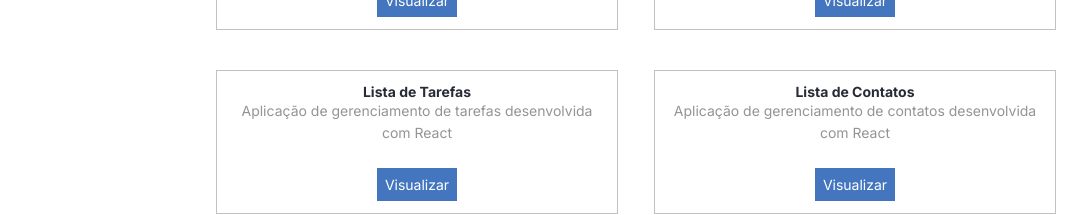
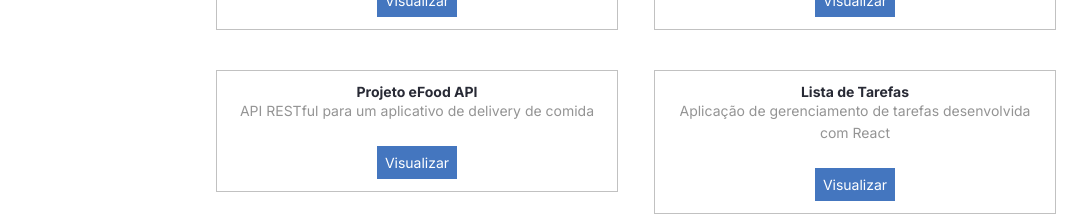
Before and after one commit to viniciussilva2504/portfolio, a React (Create React App) app: page / in a window 1280 px wide. Shown: the part 593-808 px from the top of the page, without its empty margins (96-1183 px from the left). Built offline with nearby package versions, Linux system fonts and the light colour scheme.

Commit message:
adição de projeto Efood API

```diff
--- a/src/components/Projeto/index.tsx
+++ b/src/components/Projeto/index.tsx
@@ -28,6 +28,23 @@ export const EbacTechTalks = () => {
       </Paragrafo>
       <LinkBotao
         href="https://ebac-tech-talks-azure-seven.vercel.app/"
+        target="_blank"
+        rel="noopener noreferrer"
+      >
+        Visualizar
+      </LinkBotao>
+    </Card>
+  )
+}
+export const Efood = () => {
+  return (
+    <Card>
+      <Title>Projeto eFood API</Title>
+      <Paragrafo tipo="secundario">
+        API RESTful para um aplicativo de delivery de comida
+      </Paragrafo>
+      <LinkBotao
+        href="https://efood-api-mu.vercel.app/"
         target="_blank"
         rel="noopener noreferrer"
       >
@@ -143,6 +160,7 @@ const Projetos = () => (
   <>
     <ProjetoDisneyPlus />
     <EbacTechTalks />
+    <Efood />
     <ListaDeTarefas />
     <ListaDeContatos />
     <CalculadoraAritmetica />
--- a/src/containers/Projetos/index.tsx
+++ b/src/containers/Projetos/index.tsx
@@ -1,6 +1,7 @@
 import {
   ProjetoDisneyPlus,
   EbacTechTalks,
+  Efood,
   ListaDeTarefas,
   ListaDeContatos,
   CalculadoraAritmetica,
@@ -22,6 +23,9 @@ const Projetos = () => (
       </li>
       <li>
         <EbacTechTalks />
+      </li>
+      <li>
+        <Efood />
       </li>
       <li>
         <ListaDeTarefas />
```
